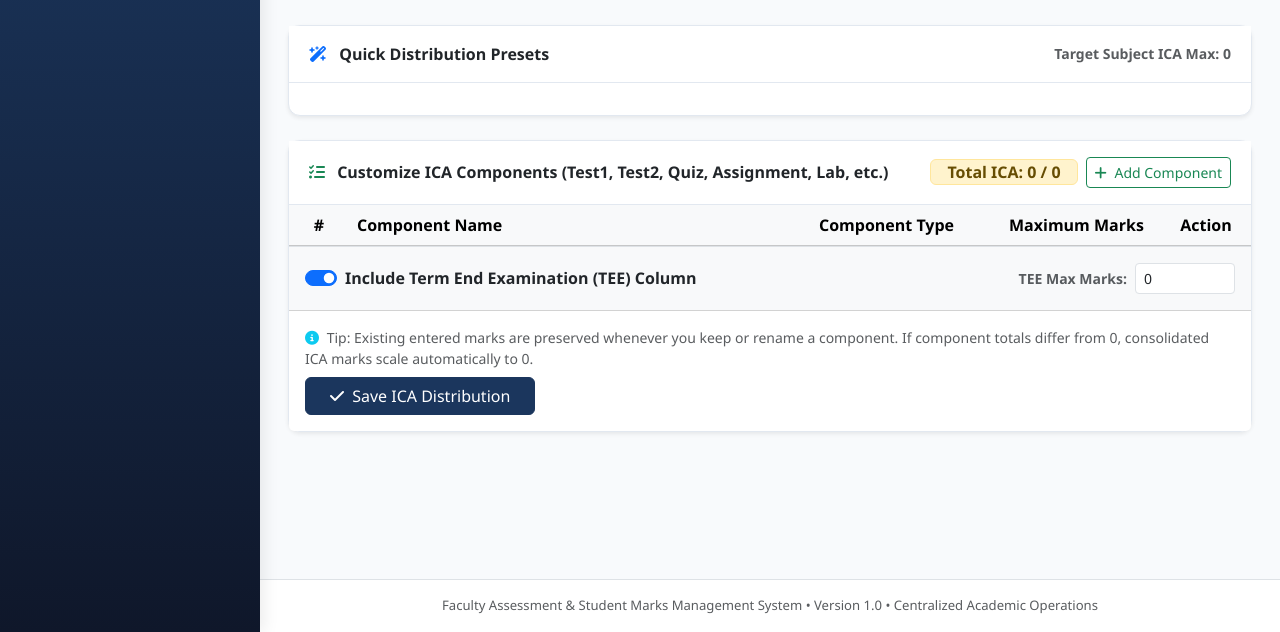
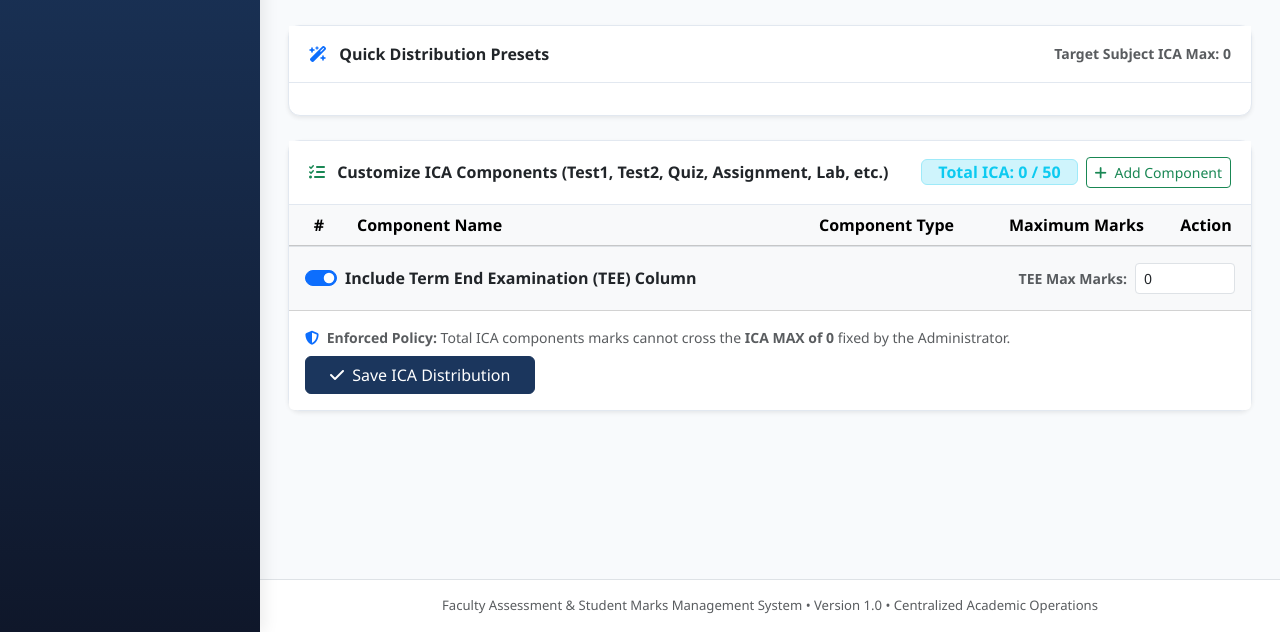
Before and after one commit to vidyasagar24/ICA_Marks, a Python web app: template app/templates/faculty/ica_distribution.html in a window 1280 px wide. Shown: the part 168-800 px from the top of the page. Run offline with Jinja, Linux system fonts and the light colour scheme; the template is opened without the code that fills it, so the values that code supplies are empty.

Commit message:
Enforce ICA components marks cannot cross Admin ICA MAX

```diff
--- a/app/templates/faculty/ica_distribution.html
+++ b/app/templates/faculty/ica_distribution.html
@@ -50,7 +50,7 @@
   </div>
 </div>
 
-<form method="POST" action="{{ url_for('faculty.ica_distribution', mapping_id=mapping.id) }}">
+<form method="POST" action="{{ url_for('faculty.ica_distribution', mapping_id=mapping.id) }}" id="icaConfigForm">
   <div class="card card-custom shadow-sm">
     <div class="card-header-custom d-flex flex-wrap justify-content-between align-items-center gap-2">
       <span class="fs-6"><i class="fa-solid fa-list-check text-success me-2"></i> Customize ICA Components (Test1, Test2, Quiz, Assignment, Lab, etc.)</span>
@@ -63,6 +63,16 @@
             <i class="fa-solid fa-plus me-1"></i> Add Component
           </button>
         {% endif %}
+      </div>
+    </div>
+
+    <!-- Exceed Alert Banner -->
+    <div id="icaExceedAlert" class="alert alert-danger mx-3 my-2 py-2 px-3 small d-none" role="alert">
+      <div class="d-flex align-items-center">
+        <i class="fa-solid fa-triangle-exclamation fs-5 me-2"></i>
+        <div>
+          <strong>Cannot Exceed ICA Max:</strong> Total ICA components marks (<b id="exceedTotalVal">0</b>) cannot cross the <strong>ICA MAX of {{ mapping.subject.ica_max|int }}</strong> fixed by Administrator. Please reduce component marks to save.
+        </div>
       </div>
     </div>
 
@@ -126,11 +136,11 @@
 
     <div class="card-footer bg-white d-flex flex-wrap justify-content-between align-items-center py-3 gap-2">
       <div class="small text-muted" id="icaSumHint">
-        <i class="fa-solid fa-circle-info me-1 text-info"></i>
-        Tip: Existing entered marks are preserved whenever you keep or rename a component. If component totals differ from {{ mapping.subject.ica_max|int }}, consolidated ICA marks scale automatically to {{ mapping.subject.ica_max|int }}.
+        <i class="fa-solid fa-shield-halved me-1 text-primary"></i>
+        <b>Enforced Policy:</b> Total ICA components marks cannot cross the <b>ICA MAX of {{ mapping.subject.ica_max|int }}</b> fixed by the Administrator.
       </div>
       {% if not is_locked %}
-        <button type="submit" class="btn btn-primary-custom px-4">
+        <button type="submit" id="saveIcaBtn" class="btn btn-primary-custom px-4">
           <i class="fa-solid fa-check me-1"></i> Save ICA Distribution
         </button>
       {% endif %}
@@ -146,6 +156,10 @@ document.addEventListener('DOMContentLoaded', function () {
   const addBtn = document.getElementById('addComponentBtn');
   const sumValEl = document.getElementById('icaSumVal');
   const sumBadge = document.getElementById('icaSumBadge');
+  const saveBtn = document.getElementById('saveIcaBtn');
+  const exceedAlert = document.getElementById('icaExceedAlert');
+  const exceedTotalVal = document.getElementById('exceedTotalVal');
+  const configForm = document.getElementById('icaConfigForm');
   const targetMax = parseFloat(document.getElementById('targetIcaMax').dataset.max) || 50;
   const types = ['Test', 'Quiz', 'Assignment', 'Mid-Term', 'Lab', 'Project', 'Presentation', 'Seminar', 'Attendance', 'ICA', 'Other'];
 
@@ -155,14 +169,63 @@ document.addEventListener('DOMContentLoaded', function () {
       const v = parseFloat(inp.value);
       if (!isNaN(v)) total += v;
     });
-    sumValEl.textContent = Number.isInteger(total) ? total : total.toFixed(1);
-    if (Math.abs(total - targetMax) < 0.01) {
-      sumBadge.className = 'badge bg-success-subtle text-success border border-success-subtle fs-6 px-3 py-1';
+    const totalDisplay = Number.isInteger(total) ? total : total.toFixed(1);
+    sumValEl.textContent = totalDisplay;
+
+    const diff = total - targetMax;
+
+    if (diff > 0.001) {
+      // Exceeds Admin ICA Max!
+      const overBy = Number.isInteger(diff) ? diff : diff.toFixed(1);
+      sumBadge.className = 'badge bg-danger text-white border border-danger fs-6 px-3 py-1 shadow-sm';
+      sumBadge.innerHTML = `<i class="fa-solid fa-triangle-exclamation me-1"></i> Total ICA: <b>${totalDisplay}</b> / ${targetMax} (Exceeds by ${overBy})`;
+
+      if (exceedAlert) {
+        exceedAlert.classList.remove('d-none');
+        if (exceedTotalVal) exceedTotalVal.textContent = totalDisplay;
+      }
+      if (saveBtn) {
+        saveBtn.disabled = true;
+        saveBtn.classList.add('disabled');
+        saveBtn.title = `Total ICA marks (${totalDisplay}) cannot cross ICA MAX (${targetMax}) fixed by Administrator.`;
+      }
     } else {
-      sumBadge.className = 'badge bg-warning-subtle text-warning-emphasis border border-warning-subtle fs-6 px-3 py-1';
+      // Within allowed limit
+      if (exceedAlert) exceedAlert.classList.add('d-none');
+      if (saveBtn) {
+        saveBtn.disabled = false;
+        saveBtn.classList.remove('disabled');
+        saveBtn.title = '';
+      }
+
+      if (Math.abs(diff) <= 0.001) {
+        // Exactly matches targetMax (e.g. 50/50)
+        sumBadge.className = 'badge bg-success-subtle text-success border border-success-subtle fs-6 px-3 py-1';
+        sumBadge.innerHTML = `<i class="fa-solid fa-circle-check me-1"></i> Total ICA: <b>${totalDisplay}</b> / ${targetMax}`;
+      } else {
+        // Below targetMax (e.g. 40/50)
+        sumBadge.className = 'badge bg-info-subtle text-info border border-info-subtle fs-6 px-3 py-1';
+        sumBadge.innerHTML = `Total ICA: <b>${totalDisplay}</b> / ${targetMax}`;
+      }
     }
+
     tbody.querySelectorAll('.row-order').forEach((cell, idx) => {
       cell.textContent = idx + 1;
+    });
+  }
+
+  if (configForm) {
+    configForm.addEventListener('submit', function (e) {
+      let total = 0;
+      tbody.querySelectorAll('.comp-max-input').forEach(inp => {
+        const v = parseFloat(inp.value);
+        if (!isNaN(v)) total += v;
+      });
+      if (total > targetMax + 0.001) {
+        e.preventDefault();
+        alert(`Cannot save: Total ICA components marks (${total}) exceeds the ICA MAX (${targetMax}) fixed by the Administrator.`);
+        return false;
+      }
     });
   }
 
```
Also changed, not shown: app/routes/faculty.py (+9 -0 lines), app/services/assessment_service.py (+8 -0 lines), test_app.py (+47 -0 lines).
